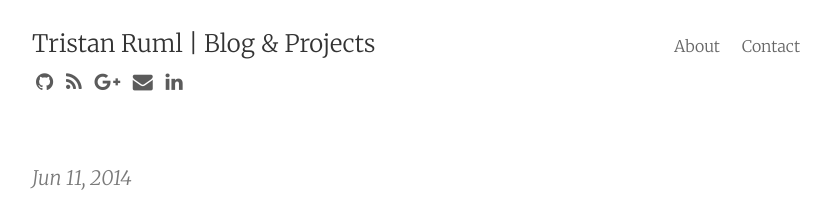
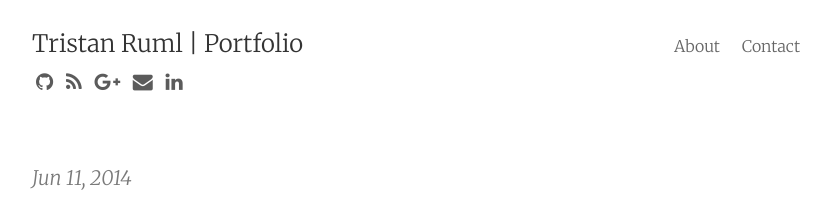
Before and after one commit to tkruml/tkruml.github.io, a Jekyll site: the page built from index.html, in a window 1280 px wide. Shown: the top 215 px of the page, without its empty margins (224-1055 px from the left). Built offline with Jekyll 4.4.1, drawn with Linux system fonts in a browser that asks for light colours; nearby versions of some CDN libraries; the list of posts is cut into pages by our own code.

Commit message:
Update _config.yml

```diff
--- a/_config.yml
+++ b/_config.yml
@@ -1,8 +1,8 @@
 # Site settings
-title:       Tristan Ruml | Blog & Projects
+title:       Tristan Ruml | Portfolio
 email:       tristan.ruml@gmail.com
 author:      Tristan Ruml
-description: "Random observations and projects I've worked on."
+description: "My portfolio website."
 
 # I commented out this line for now
 #baseurl:    "tkruml.github.io"
@@ -20,7 +20,7 @@ show_post_footers:  false
 show_social_icons: true
 github_username: tkruml
 twitter_username:
-google_plus_id: tristanruml
+google_plus_id: +TristanRuml
 linkedin_username: tristanruml
 bitcoin_url:
 paypal_url:
```
